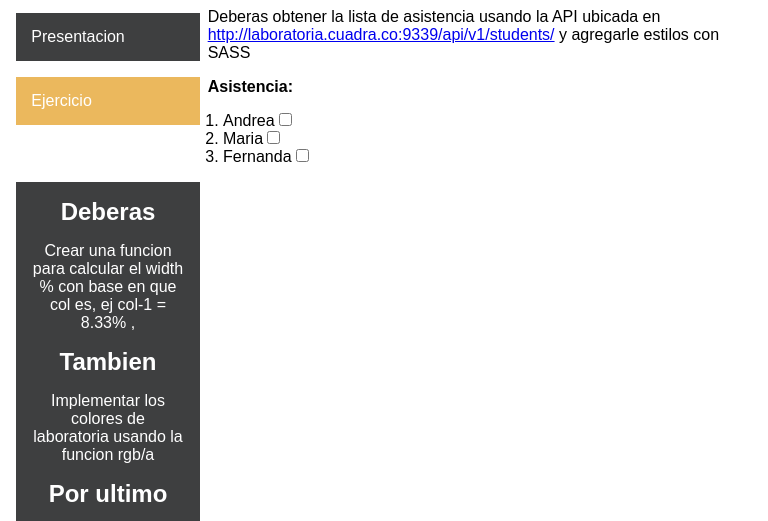
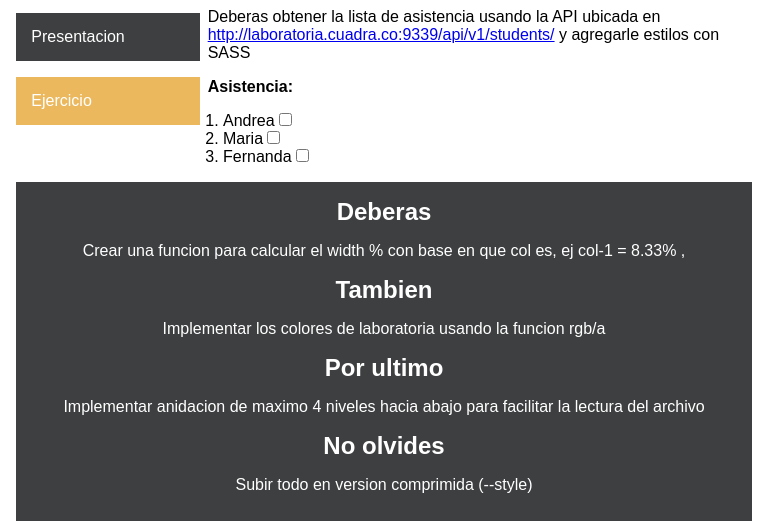
Before and after one commit to dianix/capitan-alumnas, a plain HTML site: page index.html in a window 768 px wide. Shown: the part 251-772 px from the top of the page. Drawn offline with Linux system fonts and the light colour scheme.

Commit message:
corregida 3a seccion en tamaño mediano

```diff
--- a/src/scss/styles.scss
+++ b/src/scss/styles.scss
@@ -106,6 +106,9 @@ footer {
         grid-template-columns: 1fr 3fr;
         grid-template-rows: auto;
     }
+    #secondary-content {
+        grid-column: 1/3;
+    }
 }
 
 @media (min-width:0px) and (max-width:668px) {
```
Also changed, not shown: assets/css/styles.css, 1 other file.
